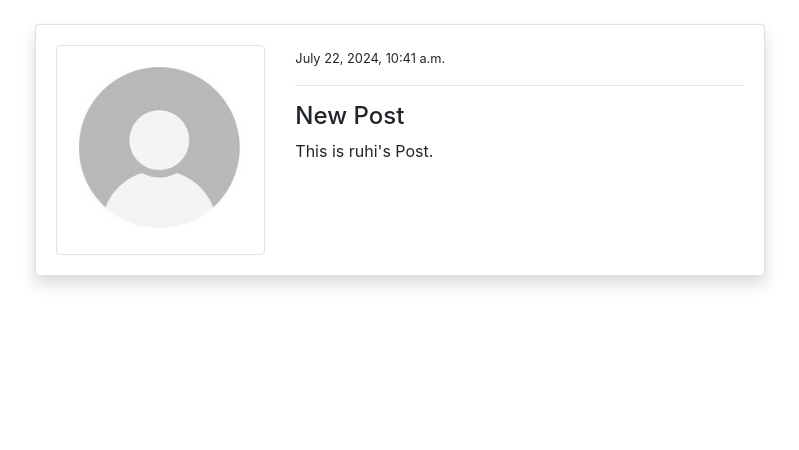
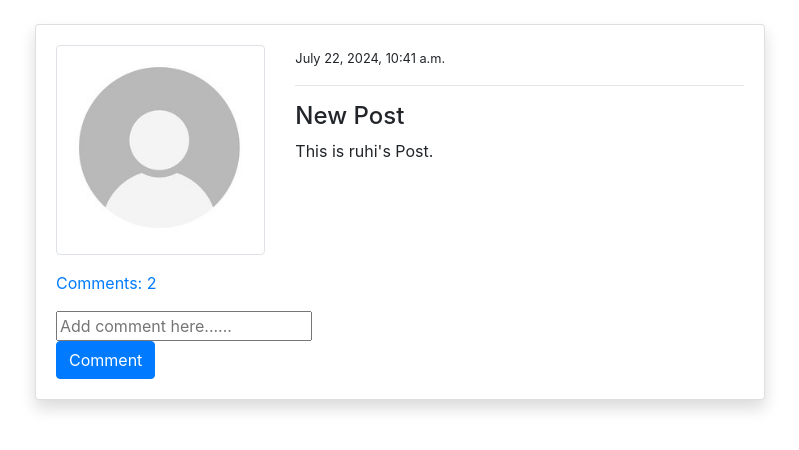
Before and after one commit to Riya20khandelwal/Blog_Web_Django, a Django app: page /post_detail/10/ in a window 1280 px wide. Shown: the part 56-506 px from the top of the page, without its empty margins (240-1039 px from the left). Run offline with Django 5.2, Linux system fonts and the light colour scheme; data comes from the database, SQL or seed files in the repository; both versions use the stored data as it was after the commit; some libraries are stand-ins or nearby versions.

Commit message:
add comments to blogs

```diff
--- a/blog/admin.py
+++ b/blog/admin.py
@@ -1,8 +1,9 @@
 from django.contrib import admin
-from .models import PostModel
+from .models import PostModel, Comment
 
 # Register your models here.
 class PostModelAdmin(admin.ModelAdmin):
     list_display = ('title', 'date_created')
 
 admin.site.register(PostModel, PostModelAdmin)
+admin.site.register(Comment)
--- a/blog/forms.py
+++ b/blog/forms.py
@@ -1,5 +1,5 @@
 from django import forms
-from .models import PostModel
+from .models import PostModel, Comment
 
 class PostModelForm(forms.ModelForm):
     content = forms.CharField(widget=forms.Textarea(attrs={'rows':4}))
@@ -12,3 +12,11 @@ class PostUpdateForm(forms.ModelForm):
     class Meta:
         model = PostModel
         fields = ('title', 'content')
+
+
+class CommentForm(forms.ModelForm):
+    content = forms.CharField(label='',widget=forms.TextInput(attrs={'placeholder':'Add comment here......'}))
+
+    class Meta:
+        model = Comment
+        fields = ('content',)
--- a/blog/models.py
+++ b/blog/models.py
@@ -11,5 +11,20 @@ class PostModel(models.Model):
     class Meta:
         ordering = ('-date_created', )
 
+    def comment_count(self):
+        return self.comment_set.all().count()
+
+    def comments(self):
+        return self.comment_set.all()
+
     def __str__(self):
         return self.title
+
+
+class Comment(models.Model):
+    user = models.ForeignKey(User, on_delete=models.CASCADE)
+    post = models.ForeignKey(PostModel, on_delete=models.CASCADE)
+    content = models.CharField(max_length=200)
+
+    def __str__(self):
+        return self.content
--- a/blog/views.py
+++ b/blog/views.py
@@ -1,6 +1,6 @@
 from django.shortcuts import render, redirect
 from .models import PostModel
-from .forms import PostModelForm, PostUpdateForm
+from .forms import PostModelForm, PostUpdateForm, CommentForm
 # from django.http import HttpResponse
 
 # Create your views here.
@@ -29,8 +29,19 @@ def index(request):
 
 def post_detail(request, pk):
     post = PostModel.objects.get(id=pk)
+    if request.method == "POST":
+        c_form = CommentForm(request.POST)
+        if c_form.is_valid():
+            instance = c_form.save(commit=False)
+            instance.user = request.user
+            instance.post = post
+            instance.save()
+            return redirect('blog-post-detail', pk=post.id)
+    else:
+        c_form = CommentForm()
     context = {
         'post':post,
+        'c_form':c_form,
     }
     return render(request, 'blog/post_detail.html', context)
 
--- a/templates/blog/post_detail.html
+++ b/templates/blog/post_detail.html
@@ -26,14 +26,29 @@
                             </p>
                         </div>
                     </div>
+                    <p class="mt-3">
+                        <a class="" data-toggle="collapse" href="#collapseExample" role="button" aria-expanded="false" aria-controls="collapseExample">
+                          Comments: {{ post.comment_count }}
+                        </a>
+                    </p>
+                    <div class="collapse" id="collapseExample">
+                    <div style="height:250px; over-flow-y:scroll;" class="card card-body">
+                        {% for comment in post.comments %}
+                        <p class="text-justify">
+                            {{ comment.content }}
+                        </p>
+                        {% endfor %}
+                    </div>
+                    </div>
+                    <form method="POST">
+                        {% csrf_token %}
+                        {{ c_form }}
+                        <input class="btn btn-primary" type="submit" value="Comment">
+                    </form>
                 </div>
             </div>
         </div>
-        <div class="col-md-8 ">
-            {% for post in posts %}
 
-            {% endfor %}
-        </div>
     </div>
 </div>
 
```
Also changed, not shown: blog/migrations/0003_comment.py (added), db.sqlite3, users/migrations/0003_alter_profilemodel_image.py (added).
